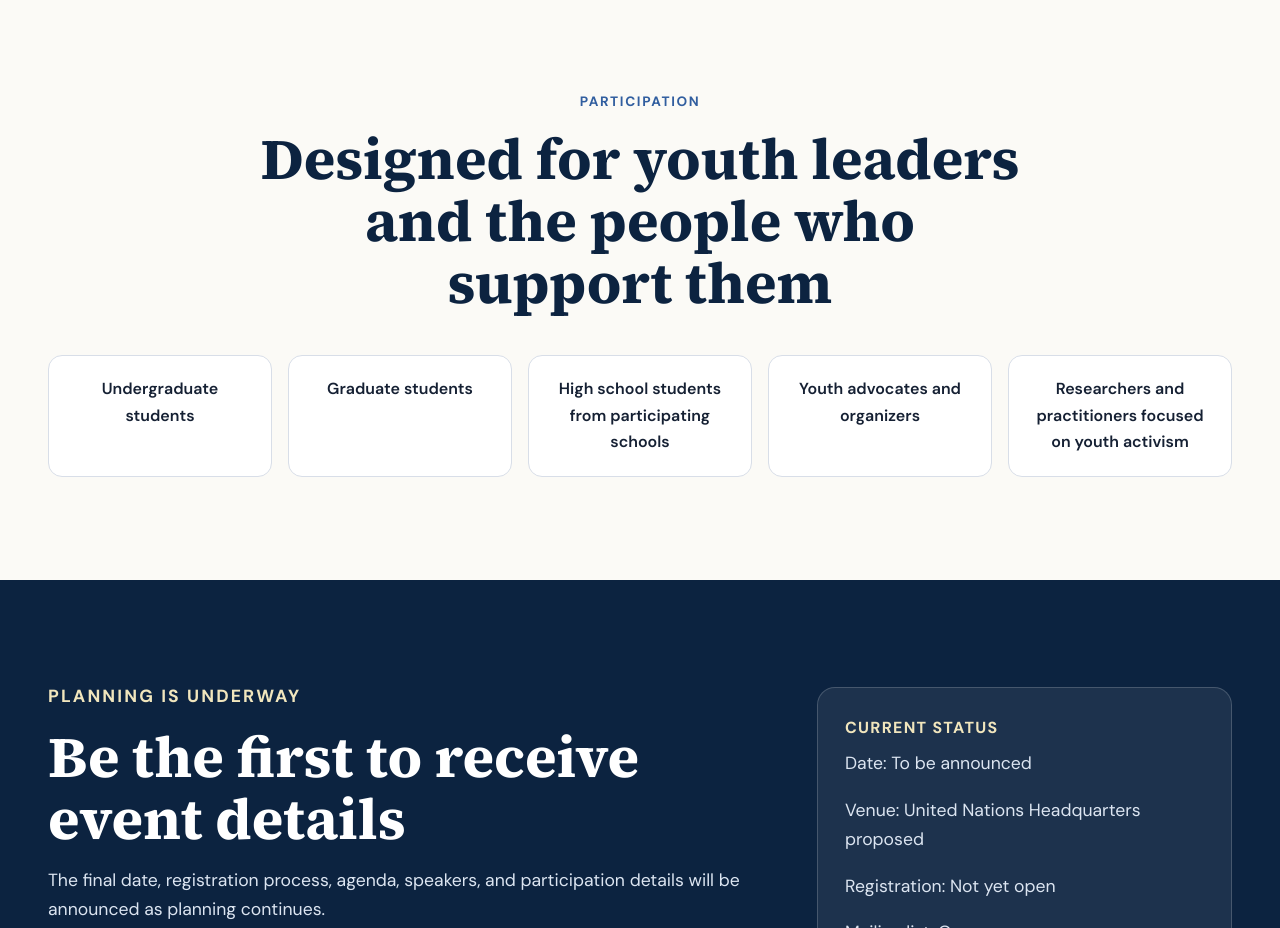
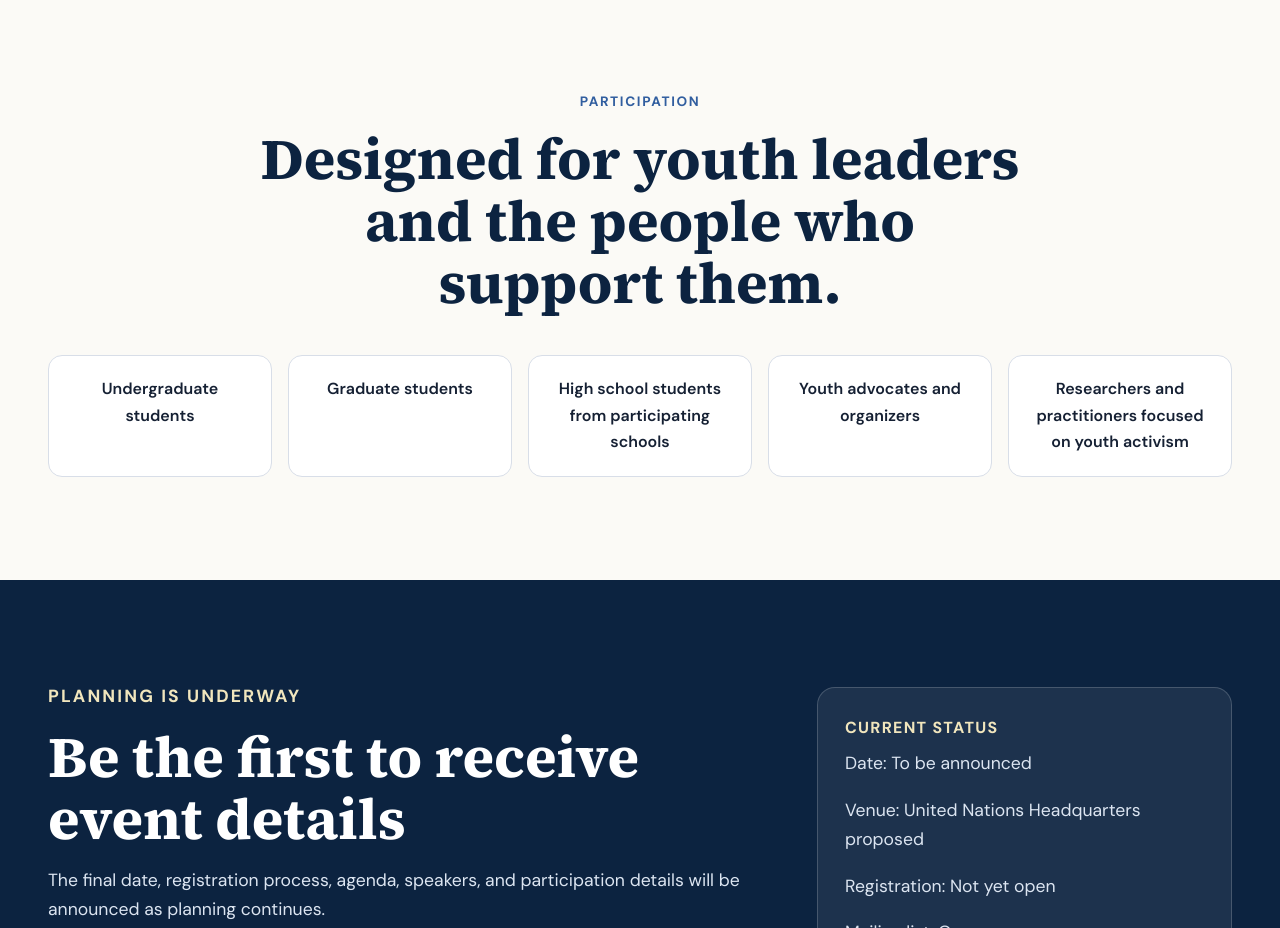
Before and after one commit to nallelydelarosa/PCUNYouthForum, a plain HTML site: page index.html in a window 1280 px wide. Shown: the part 2480-3408 px from the top of the page. Drawn offline with Linux system fonts and the light colour scheme.

Commit message:
Update index.html

```diff
--- a/index.html
+++ b/index.html
@@ -936,7 +936,7 @@
         <div class="section-heading centered">
           <p class="eyebrow">Participation</p>
           <h2 id="participation-title">
-            Designed for youth leaders and the people who support them
+            Designed for youth leaders and the people who support them.
           </h2>
         </div>
 
```
